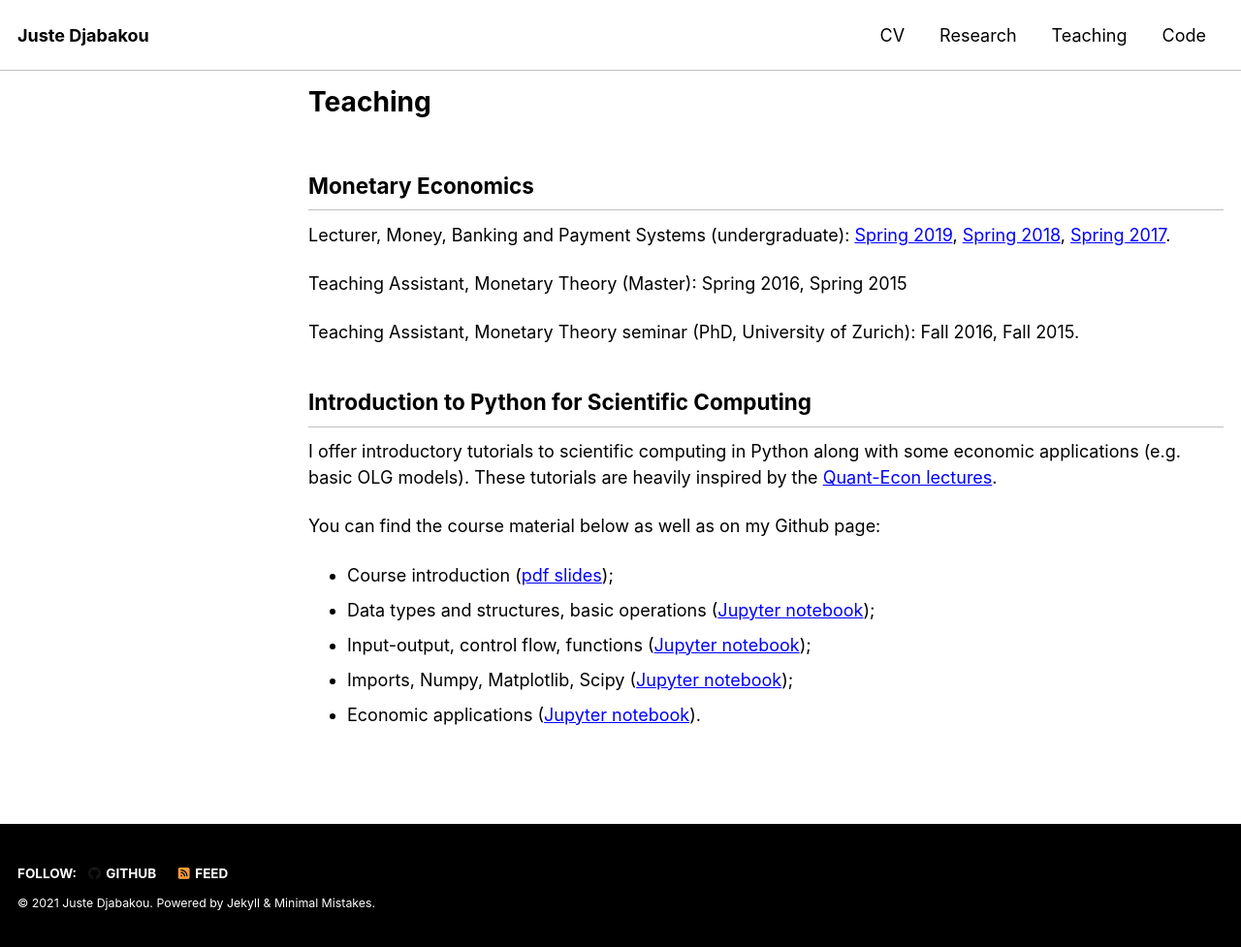
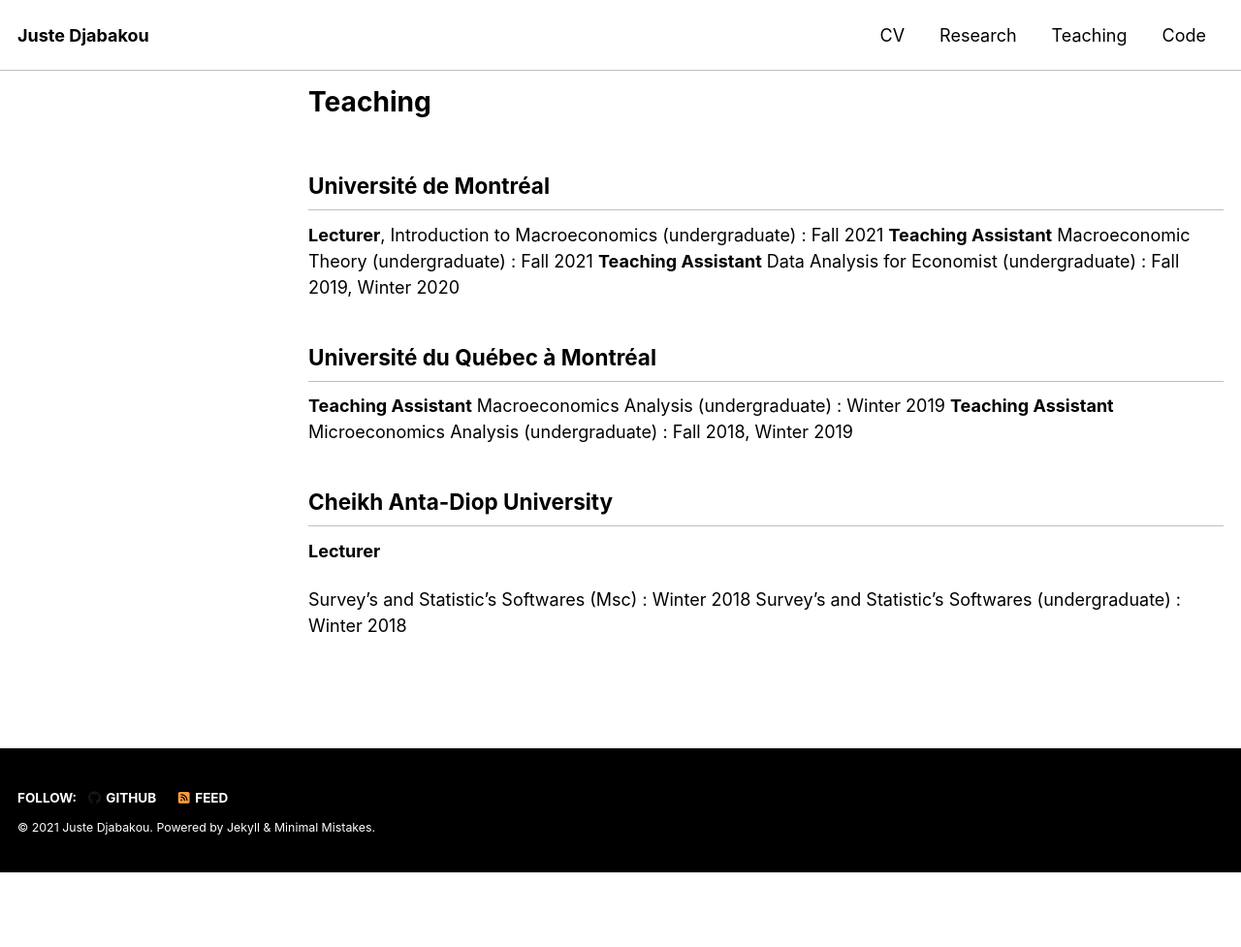
Before and after one commit to justedjabakou/justedjabakou.github.io, a Jekyll site: the page built from _pages/teaching.md, in a window 1280 px wide. Shown: the whole page at 97% size. Built offline with Jekyll 4.4.1, drawn with Linux system fonts in a browser that asks for light colours; cached includes are drawn as plain includes; nearby versions of some CDN libraries; after the commit the page ends 900 px from its top, so only the background shows below that.

Commit message:
Update teaching.md

```diff
--- a/_pages/teaching.md
+++ b/_pages/teaching.md
@@ -7,21 +7,20 @@ sitemap: true
 permalink: /teaching
 ---
 
-## Monetary Economics
+## Université de Montréal
 
-Lecturer, Money, Banking and Payment Systems (undergraduate): [Spring 2019](https://wwz.unibas.ch/de/wirtschaftstheorie/lehre/fs19/money-banking-and-payment-systems/), [Spring 2018](https://wwz.unibas.ch/de/wirtschaftstheorie/lehre/fs18/money-banking-and-payment-systems/), [Spring 2017](https://wwz.unibas.ch/de/wirtschaftstheorie/lehre/fs17/money-banking-and-payment-systems/).
+**Lecturer**, Introduction to Macroeconomics (undergraduate) : Fall 2021
+**Teaching Assistant** Macroeconomic Theory (undergraduate) : Fall 2021
+**Teaching Assistant** Data Analysis for Economist (undergraduate) : Fall 2019, Winter 2020
 
-Teaching Assistant, Monetary Theory (Master): Spring 2016, Spring 2015
+## Université du Québec à Montréal
 
-Teaching Assistant, Monetary Theory seminar (PhD, University of Zurich): Fall 2016, Fall 2015.
+**Teaching Assistant** Macroeconomics Analysis (undergraduate) : Winter 2019
+**Teaching Assistant** Microeconomics Analysis (undergraduate) : Fall 2018, Winter 2019
 
-## Introduction to Python for Scientific Computing
+## Cheikh Anta-Diop University
 
-I offer introductory tutorials to scientific computing in Python along with some economic applications (e.g. basic OLG models). These tutorials are heavily inspired by the [Quant-Econ lectures](https://lectures.quantecon.org/py/).
+**Lecturer**
 
-You can find the course material below as well as on my Github page:
-* Course introduction ([pdf slides](https://www.dropbox.com/s/50w7reqpk6t3cc0/intro_python.pdf?raw=1));
-* Data types and structures, basic operations ([Jupyter notebook](http://nbviewer.jupyter.org/github/maitlahcen/intro_python/blob/master/tutorials/python_tutorial_1.ipynb));
-* Input-output, control flow, functions ([Jupyter notebook](http://nbviewer.jupyter.org/github/maitlahcen/intro_python/blob/master/tutorials/python_tutorial_2.ipynb));
-* Imports, Numpy, Matplotlib, Scipy ([Jupyter notebook](http://nbviewer.jupyter.org/github/maitlahcen/intro_python/blob/master/tutorials/python_tutorial_3.ipynb));
-* Economic applications ([Jupyter notebook](http://nbviewer.jupyter.org/github/maitlahcen/intro_python/blob/master/tutorials/python_tutorial_4.ipynb)).
+Survey’s and Statistic’s Softwares (Msc) : Winter 2018
+Survey’s and Statistic’s Softwares (undergraduate) : Winter 2018
```
